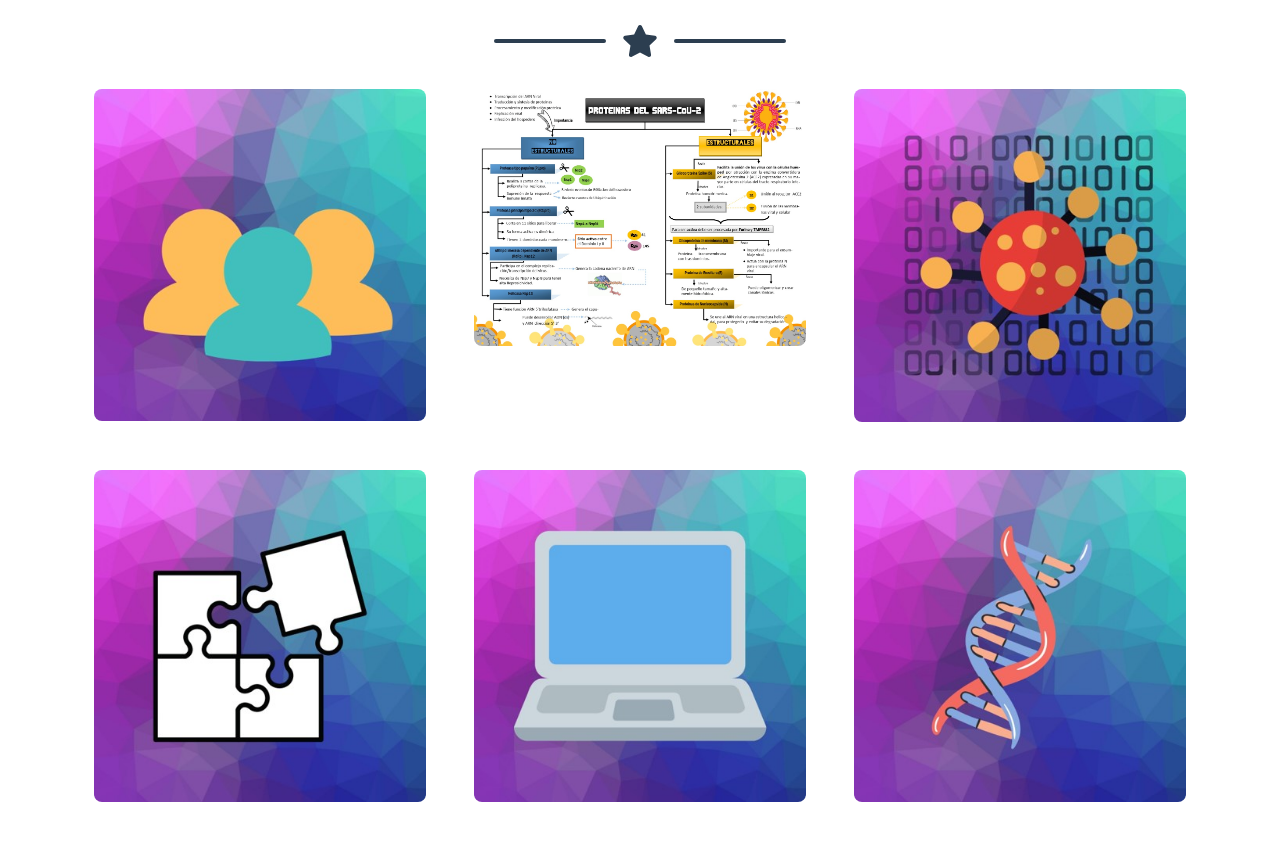
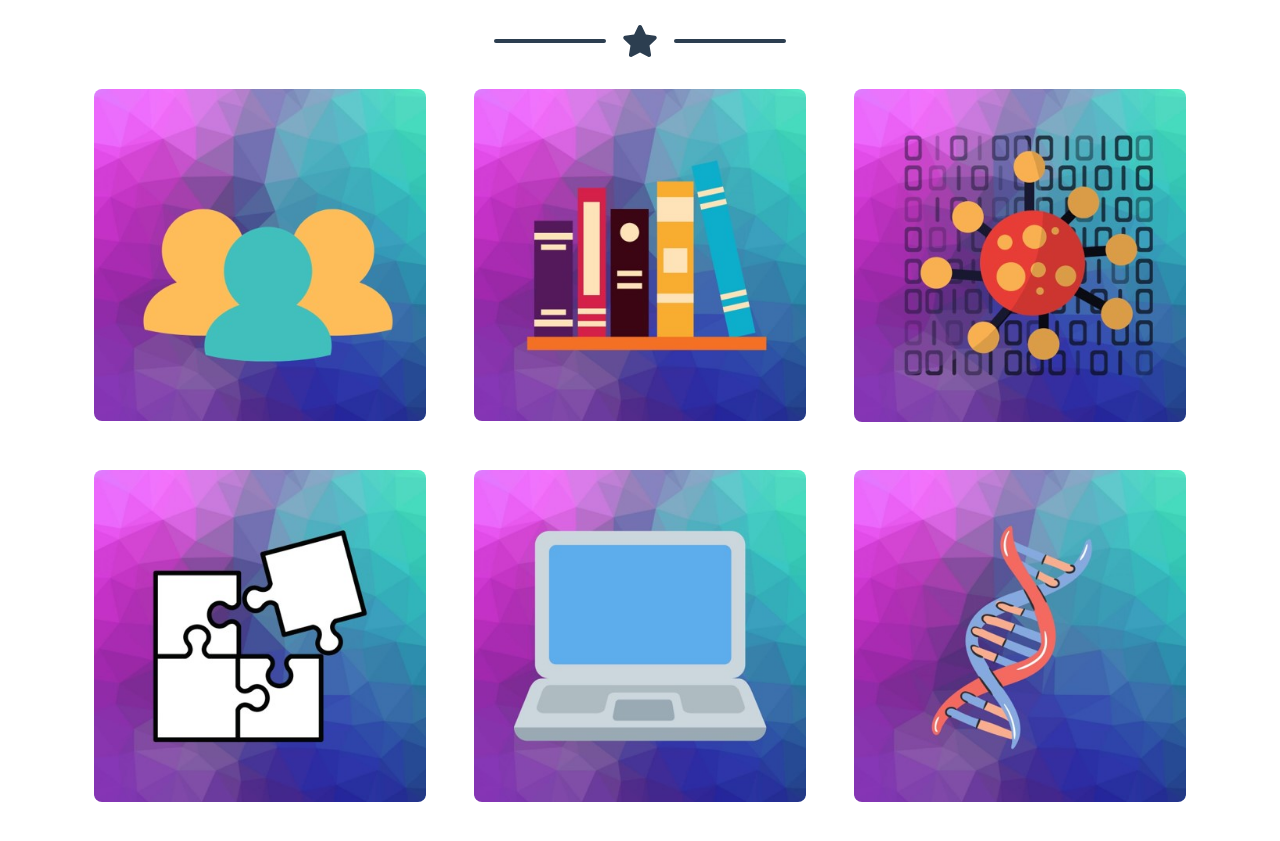
Before and after one commit to MarisolJimCas/ClubFinal, a plain HTML site: page index.html in a window 1280 px wide. Shown: the part 983-1824 px from the top of the page. Drawn offline with nearby package versions, Linux system fonts and the light colour scheme.

Commit message:
Update index.html

```diff
--- a/index.html
+++ b/index.html
@@ -79,7 +79,7 @@
                             <div class="portfolio-item-caption d-flex align-items-center justify-content-center h-100 w-100">
                                 <div class="portfolio-item-caption-content text-center text-white"><i class="fas fa-plus fa-3x"></i></div>
                             </div>
-                            <img class="img-fluid" src="assets/img/portfolio/ProteinasSARSCOV2.png" alt="" />
+                            <img class="img-fluid" src="assets/img/portfolio/Libros icon 2.jpg" alt="" />
                         </div>
                     </div>
                     <!-- Portfolio Item 3-->
```
